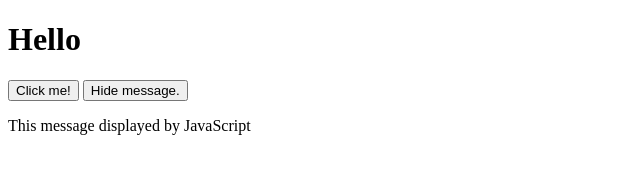
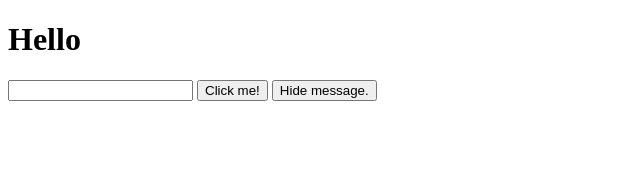
Before and after one commit to ddrmv/makers-w7-js-web-apps, a website with bundled scripts: page example-3/index.html in a window 1280 px wide. Both pictures are taken after a click on the button "Click me!". Shown: the whole page, without its empty margins (0-640 px from the left). Built offline with nearby package versions, Linux system fonts and the light colour scheme.

Commit message:
complete bite9 - handling forms input

```diff
--- a/example-3/index.html
+++ b/example-3/index.html
@@ -6,6 +6,7 @@
     <body>
       <h1>Hello</h1>
 
+      <input type="text" id="message-input" />
       <button id="show-message-button">Click me!</button>
       <button id="hide-message-button">Hide message.</button>
 
--- a/example-3/messageView.js
+++ b/example-3/messageView.js
@@ -13,7 +13,8 @@ class MessageView {
 
   displayMessage() {
     const newEl = document.createElement('p');
-    newEl.textContent = 'This message displayed by JavaScript';
+    const inputEl = document.querySelector('#message-input');
+    newEl.textContent = inputEl.value;
     newEl.id = 'message';
     document.querySelector('#main-container').append(newEl);
   }
```
Also changed, not shown: example-3/messageView.test.js (+10 -0 lines), example-3/index.js (line endings or trailing spaces).
